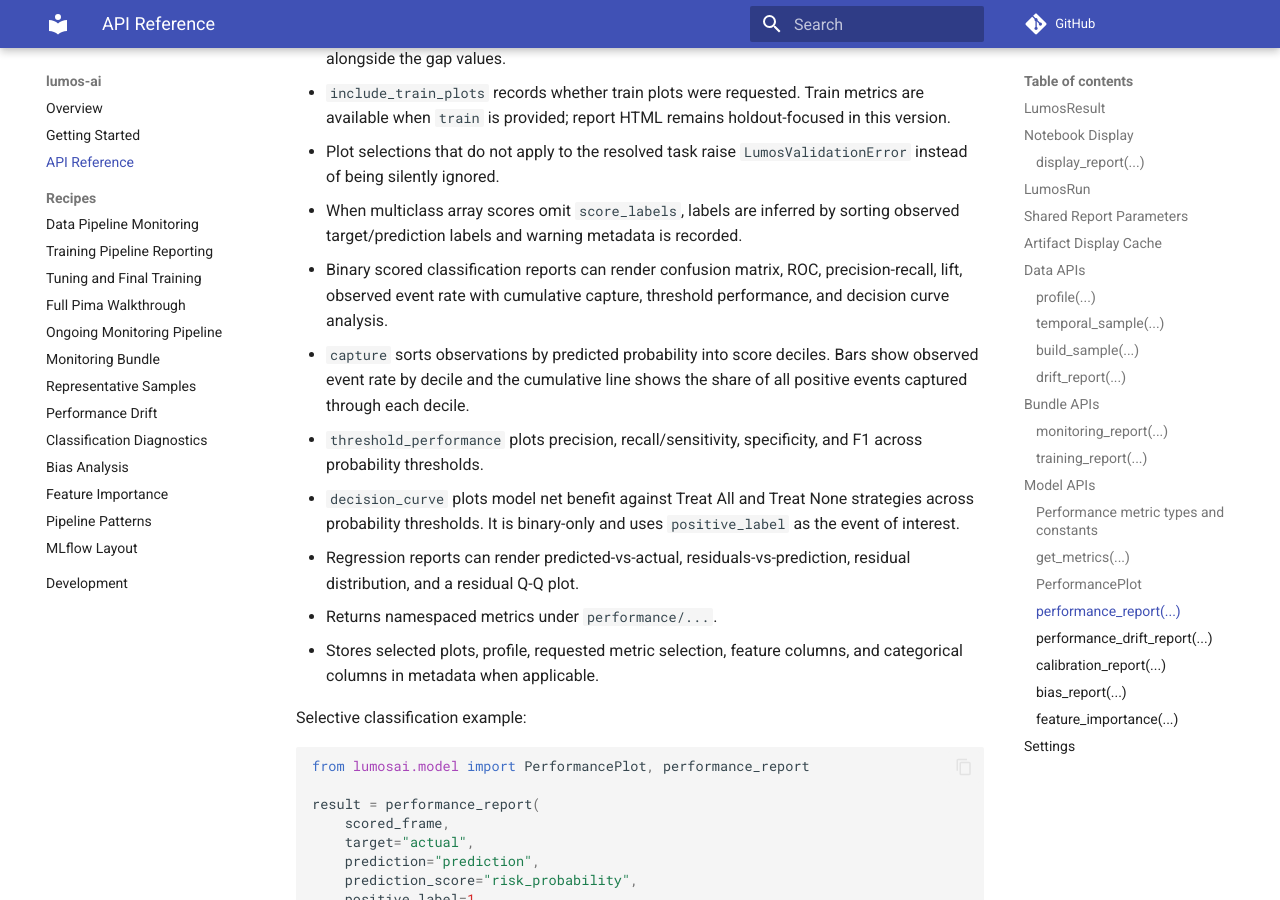
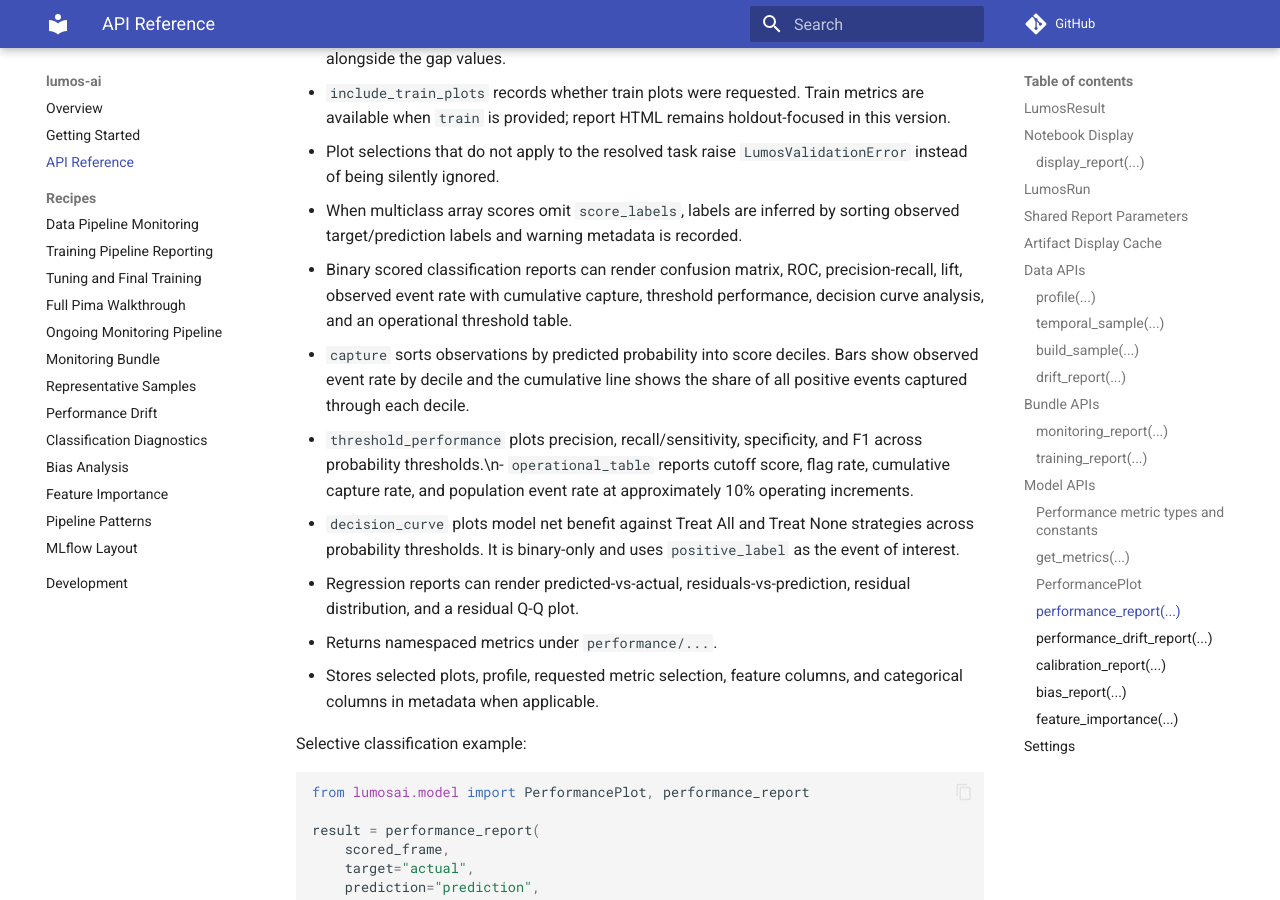
Before and after one commit to rmenziejr/lumos-ai, an MkDocs documentation site: the page built from docs/api.md, in a window 1280 px wide and 900 px high, scrolled down 13052 px. Built offline with MkDocs 1.6.1 and Material for MkDocs 9.7.7, drawn with Linux system fonts in a browser that asks for light colours; comment, search, counter and statistics services are not loaded.

Commit message:
Document operational threshold table

```diff
--- a/docs/api.md
+++ b/docs/api.md
@@ -456,9 +456,9 @@ Computes current-window model performance. When a scored train frame is provided
 - `include_train_plots` records whether train plots were requested. Train metrics are available when `train` is provided; report HTML remains holdout-focused in this version.
 - Plot selections that do not apply to the resolved task raise `LumosValidationError` instead of being silently ignored.
 - When multiclass array scores omit `score_labels`, labels are inferred by sorting observed target/prediction labels and warning metadata is recorded.
-- Binary scored classification reports can render confusion matrix, ROC, precision-recall, lift, observed event rate with cumulative capture, threshold performance, and decision curve analysis.
+- Binary scored classification reports can render confusion matrix, ROC, precision-recall, lift, observed event rate with cumulative capture, threshold performance, decision curve analysis, and an operational threshold table.
 - `capture` sorts observations by predicted probability into score deciles. Bars show observed event rate by decile and the cumulative line shows the share of all positive events captured through each decile.
-- `threshold_performance` plots precision, recall/sensitivity, specificity, and F1 across probability thresholds.
+- `threshold_performance` plots precision, recall/sensitivity, specificity, and F1 across probability thresholds.\n- `operational_table` reports cutoff score, flag rate, cumulative capture rate, and population event rate at approximately 10% operating increments.
 - `decision_curve` plots model net benefit against Treat All and Treat None strategies across probability thresholds. It is binary-only and uses `positive_label` as the event of interest.
 - Regression reports can render predicted-vs-actual, residuals-vs-prediction, residual distribution, and a residual Q-Q plot.
 - Returns namespaced metrics under `performance/...`.
```
